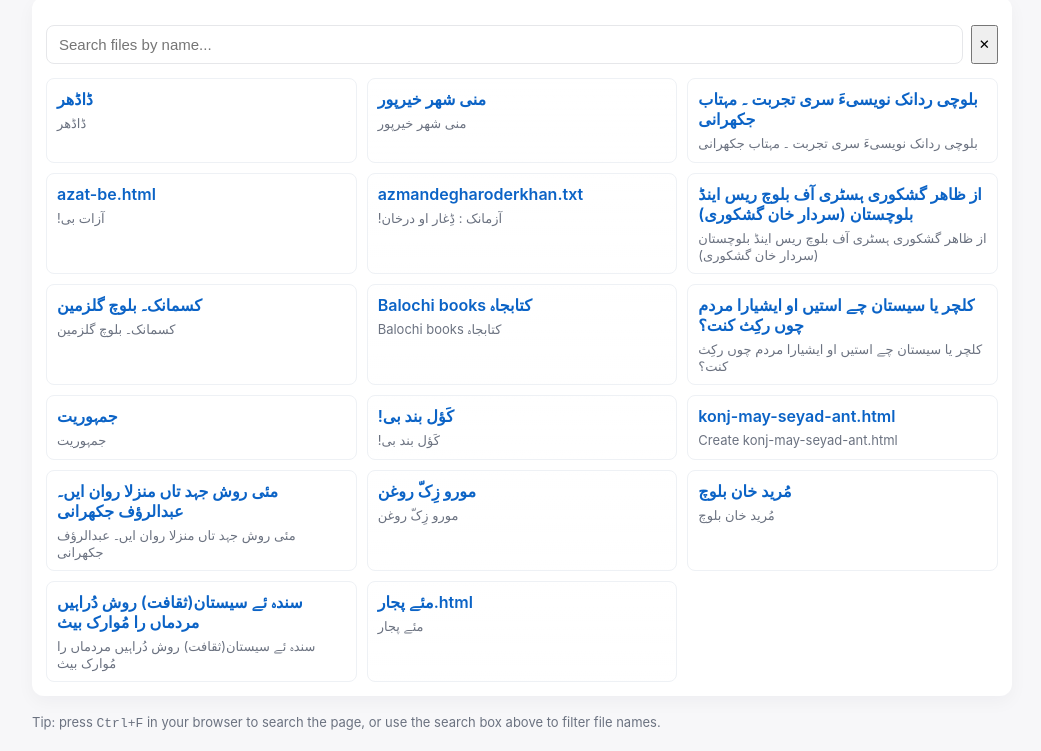
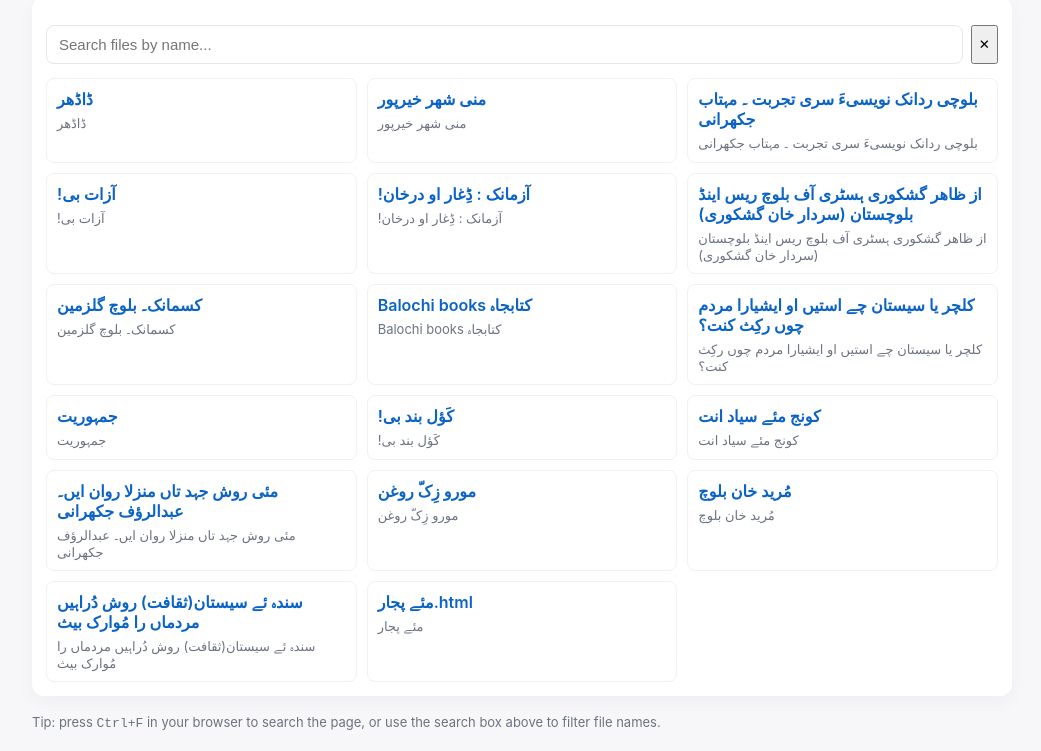
Before and after one commit to Pearl201/Dreenn-Web, a plain HTML site: page index.html in a window 1280 px wide. Shown: the part 139-890 px from the top of the page, without its empty margins (118-1159 px from the left). Drawn offline with Linux system fonts and the light colour scheme.

Commit message:
Update index.html

```diff
--- a/index.html
+++ b/index.html
@@ -48,8 +48,8 @@
 </div></li>
         <li class="file"><a class="file-link" href="Khairpur.html">منی شھر خیرپور</a><div class="meta">منی شھر خیرپور</div></li>
         <li class="file"><a class="file-link" href="Mehtab1.html">بلوچی ردانک نویسیءَ سری تجربت ۔ مہتاب جکھرانی</a><div class="meta">بلوچی ردانک نویسیءَ سری تجربت ۔ مہتاب جکھرانی</div></li>
-        <li class="file"><a class="file-link" href="azat-be.html">azat-be.html</a><div class="meta">!آزات بی</div></li>
-        <li class="file"><a class="file-link" href="azmandegharoderkhan.html">azmandegharoderkhan.txt</a><div class="meta">!آزمانک : ڈِغار او درخان
+        <li class="file"><a class="file-link" href="azat-be.html">!آزات بی</a><div class="meta">!آزات بی</div></li>
+        <li class="file"><a class="file-link" href="azmandegharoderkhan.html">!آزمانک : ڈِغار او درخان</a><div class="meta">!آزمانک : ڈِغار او درخان
 </div></li>
         <li class="file"><a class="file-link" href="aztahirgeshkorihistoryofbalochraceandbalochistan.html">از ظاهر گشکوری ہسٹری آف بلوچ ریس اینڈ بلوچستان (سردار خان گشکوری)
 </a><div class="meta">از ظاهر گشکوری ہسٹری آف بلوچ ریس اینڈ بلوچستان (سردار خان گشکوری)</div></li>
@@ -63,7 +63,9 @@
 </a><div class="meta">جمہوریت
 </div></li>
         <li class="file"><a class="file-link" href="kaolband_b.html">!کَؤل بند بی</a><div class="meta">!کَؤل بند بی</div></li>
-        <li class="file"><a class="file-link" href="konj-may-seyad-ant.html">konj-may-seyad-ant.html</a><div class="meta">Create konj-may-seyad-ant.html</div></li>
+        <li class="file"><a class="file-link" href="konj-may-seyad-ant.html">کونج مئے سیاد انت
+</a><div class="meta">کونج مئے سیاد انت
+</div></li>
         <li class="file"><a class="file-link" href="mayrosjjuhdtanmanzlarawanen.html">مئی روش جہد تاں منزلا روان ایں۔ عبدالرؤف جکھرانی
 </a><div class="meta">مئی روش جہد تاں منزلا روان ایں۔ عبدالرؤف جکھرانی
 </div></li>
```
